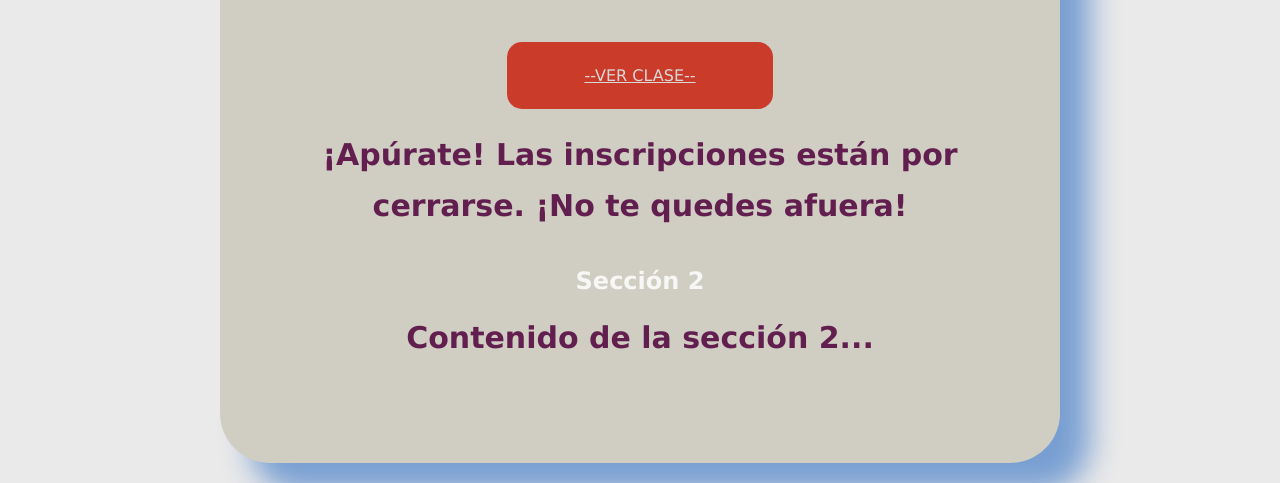
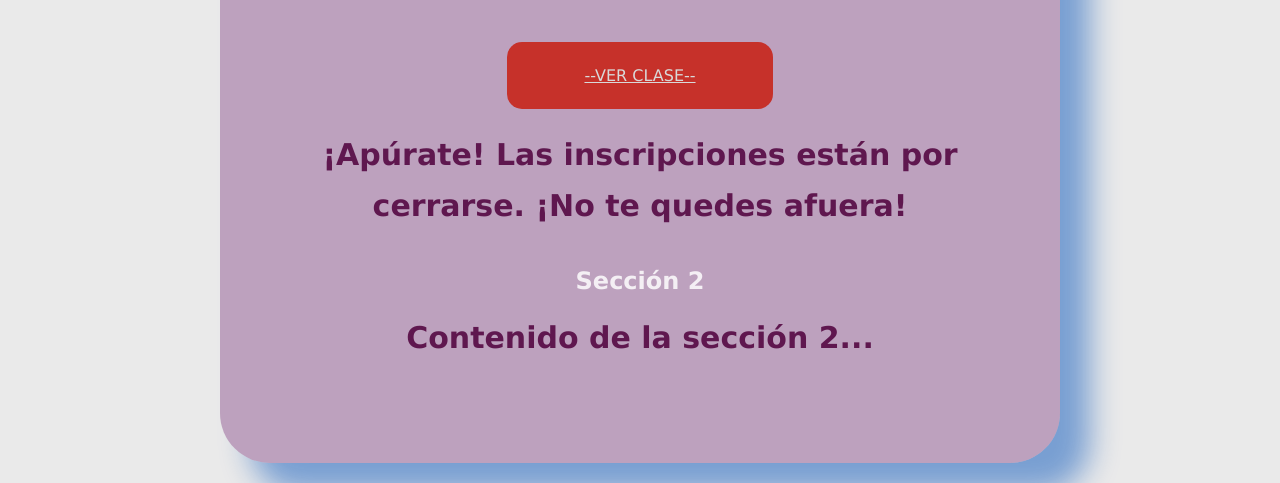
Before and after one commit to sr-eter/musica, a plain HTML site: page index.html in a window 1280 px wide. Shown: the part 767-1250 px from the top of the page. Drawn offline with Linux system fonts and the light colour scheme.

Commit message:
Update index.html

```diff
--- a/index.html
+++ b/index.html
@@ -66,7 +66,7 @@
             max-width: 700px;
             margin: 20px auto;
             padding: 70px;
-            background-color: #65561f32; /* Fondo claro */
+            background-color: #68196a59; /* Fondo claro */
             border-radius: 50px;
             box-shadow: 30px 30px 30px rgba(0, 81, 186, 0.485);
 
```
